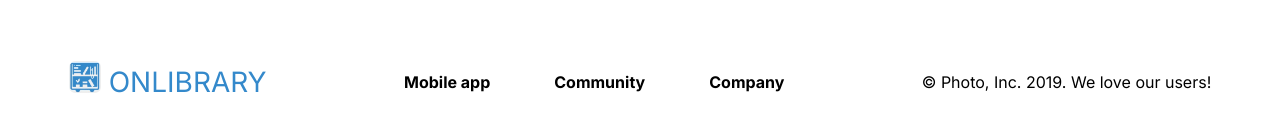
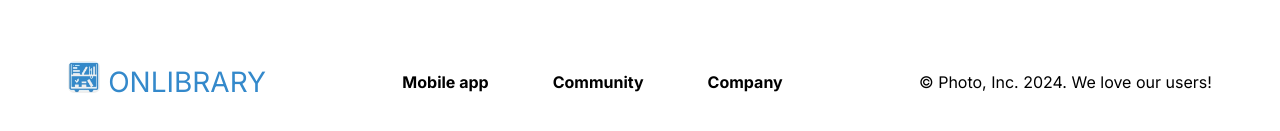
Before and after one commit to sconsultancy/onlinelibrary, a Next.js app: page / in a window 1280 px wide. Shown: the part 1810-1941 px from the top of the page. Built offline with nearby package versions, Linux system fonts and the light colour scheme.

Commit message:
spell check 2

```diff
--- a/src/components/Footer.js
+++ b/src/components/Footer.js
@@ -14,7 +14,7 @@ function Footer() {
         <a href="/community">Community</a>
         <a href="/company">Company</a>
       </div>
-      <h3>© Photo, Inc. 2019. We love our users!</h3>
+      <h3>© Photo, Inc. 2024. We love our users!</h3>
     </div>
   );
 }
```
